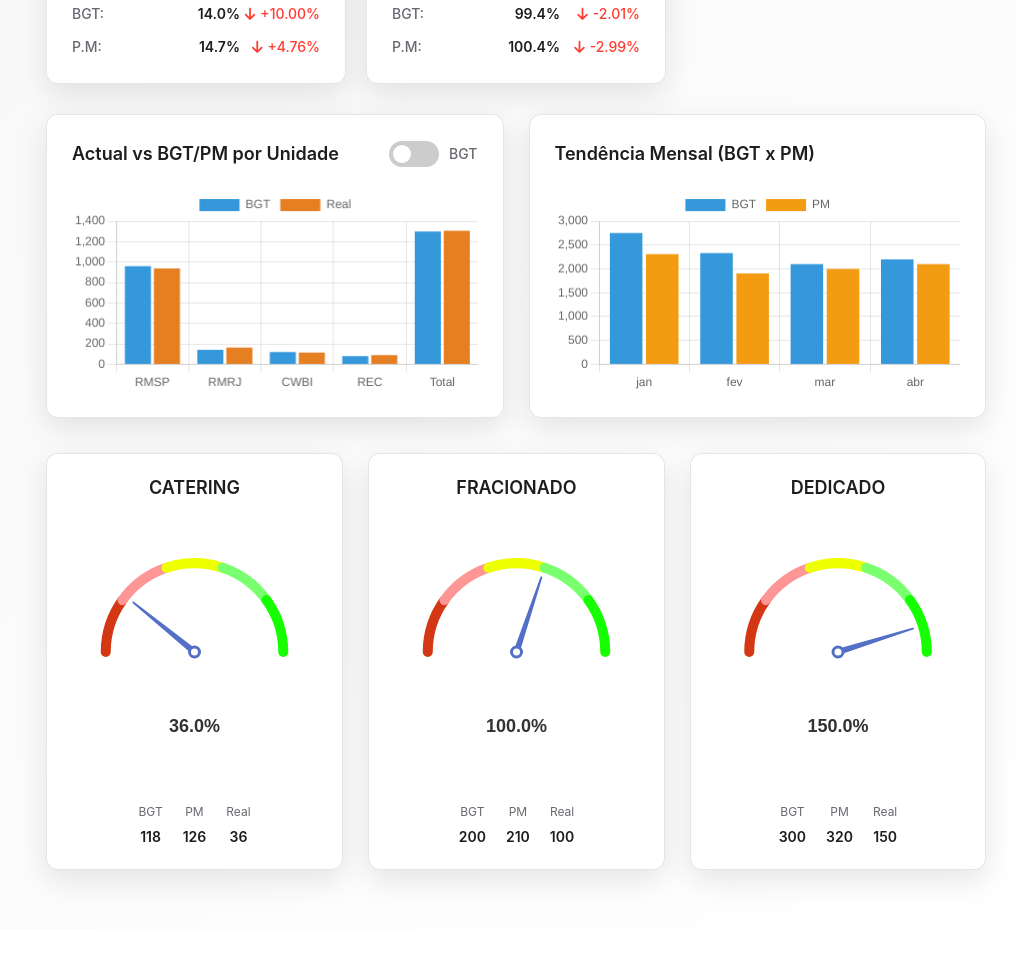
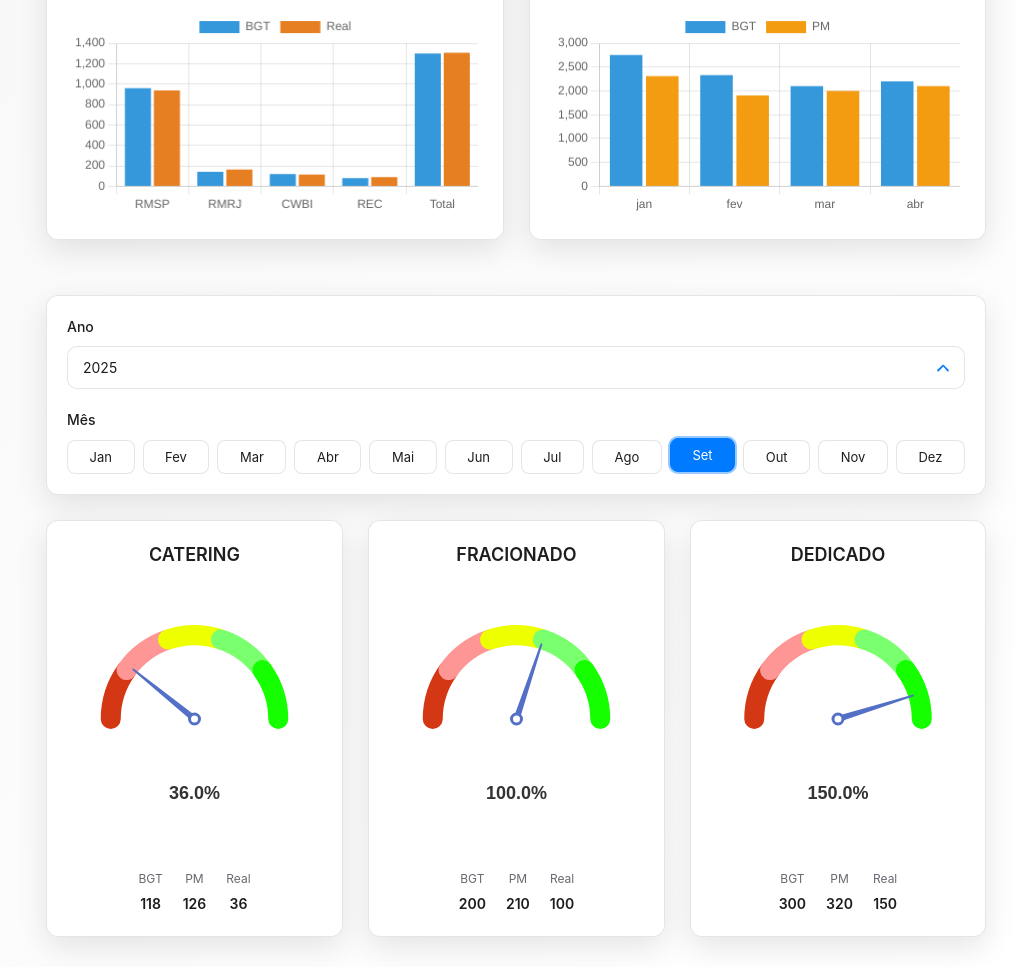
Before and after one commit to 1harz/prototipo-dashboard, a plain HTML site: page index.html in a window 1280 px wide. Shown: the part 858-1825 px from the top of the page, without its empty margins (264-1280 px from the left). Before the commit the page ends 1788 px from the top, so only its background shows below. Drawn offline with nearby package versions, Linux system fonts and the light colour scheme.

Commit message:
Update na localização e design de elementos.

```diff
--- a/index.html
+++ b/index.html
@@ -76,19 +76,6 @@
                     </select>
                 </div>
 
-                <div class="filter-group">
-                    <label for="yearFilter">Ano</label>
-                    <select id="yearFilter">
-                        <!-- Years will be populated by JavaScript -->
-                    </select>
-                </div>
-
-                <div class="filter-group month-filter-group">
-                    <label>Mês</label>
-                    <div class="month-selector" id="monthSelector">
-                        <!-- Months will be populated by JavaScript -->
-                    </div>
-                </div>
             </div>
 
             <!-- Cartões de KPI -->
@@ -119,6 +106,24 @@
                         <span class="chart-title">Tendência Mensal (BGT x PM)</span>
                     </div>
                     <canvas id="barTendenciaChart"></canvas>
+                </div>
+            </div>
+
+            <!-- Filtros de Ano e Mês -->
+            <div class="filters-bottom">
+                <div class="filter-group">
+                    <label for="yearFilter">Ano</label>
+                    <select id="yearFilter">
+                        <!-- Years will be populated by JavaScript -->
+                    </select>
+                </div>
+
+                <div class="filter-group month-filter-group">
+                    <label>Mês</label>
+                    <div class="month-selector" id="monthSelector">
+                        <!-- Months will be populated by JavaScript -->
+                    </div>
+                </div>
             </div>
 
             <!-- Linha dos velocímetros -->
@@ -178,7 +183,6 @@
                     </div>
                 </div>
             </div>
-            </div>
 
         </main>
     </div>
--- a/script.js
+++ b/script.js
@@ -625,7 +625,7 @@ function renderGaugeEChart(containerId, value) {
       axisLine: {
         roundCap: true,
         lineStyle: {
-          width: 10,
+          width: 20, /* Increased thickness */
           color: [
             [33 / 166, '#d43714ff'],
             [66 / 166, '#ff9696ff'],
--- a/style.css
+++ b/style.css
@@ -448,6 +448,31 @@ body {
     margin-bottom: 30px;
 }
 
+/* Estilos para os filtros de ano e mês na parte inferior */
+.filters-bottom {
+    background: var(--card-bg);
+    padding: 20px;
+    border-radius: var(--border-radius);
+    box-shadow: var(--card-shadow);
+    margin-bottom: 25px;
+    display: flex;
+    flex-wrap: wrap;
+    gap: 20px;
+    border: 1px solid var(--glass-border);
+    backdrop-filter: blur(10px);
+    grid-column: 1 / span 2; /* Span across both columns in the grid */
+}
+
+.filters-bottom .filter-group {
+    flex: 1;
+    min-width: 150px;
+}
+
+.filters-bottom .month-filter-group {
+    flex-basis: auto; /* Allow it to size naturally */
+    flex-grow: 1;
+}
+
 /* Gráficos na primeira linha */
 .chart-card {
     background: var(--card-bg);
```
Lines whose indentation alone changed are shown as unchanged.
